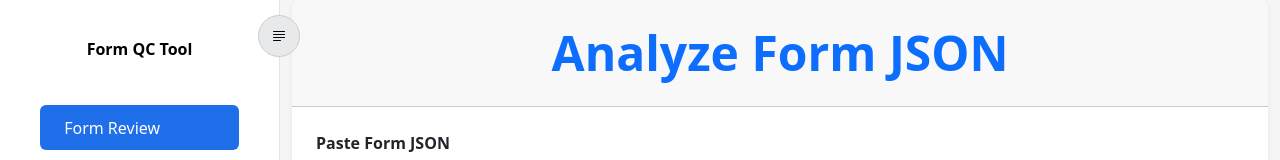
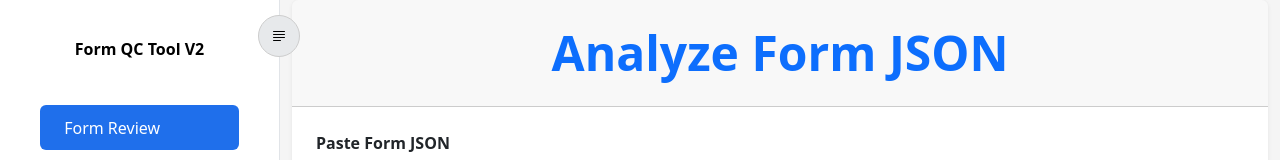
Before and after one commit to mutti-dev/PS-formsqc, a React (Create React App) app: page /JsonExtractor in a window 1280 px wide. Both pictures are taken after a click on the button 32 px from the left and 36 px from the top of the page. Shown: the top 160 px of the page. Built offline with nearby package versions, Linux system fonts and the light colour scheme.

Commit message:
V2 version

```diff
--- a/src/common/SideDrawer.jsx
+++ b/src/common/SideDrawer.jsx
@@ -65,7 +65,7 @@ export default function SideDrawer({ isOpen, setIsOpen, theme = 'dark', toggleTh
           <div style={{ height: "60px" }} className="d-flex align-items-center">
             {isOpen && (
               <div className="w-100" style={{ color: theme === 'dark' ? '#fff' : '#000' }}>
-                <h6 className="fw-bold mb-0">Form QC Tool</h6>
+                <h6 className="fw-bold mb-0">Form QC Tool V2</h6>
               </div>
             )}
           </div>
```
